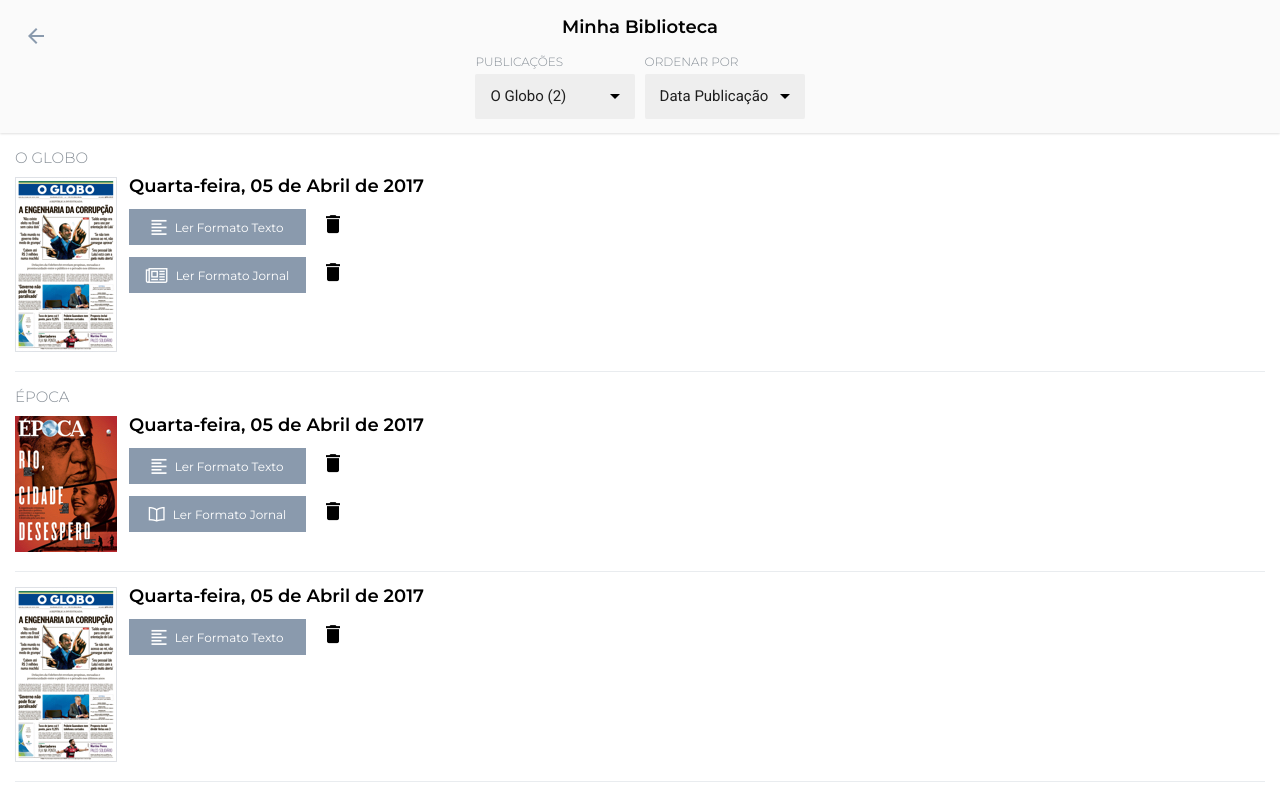
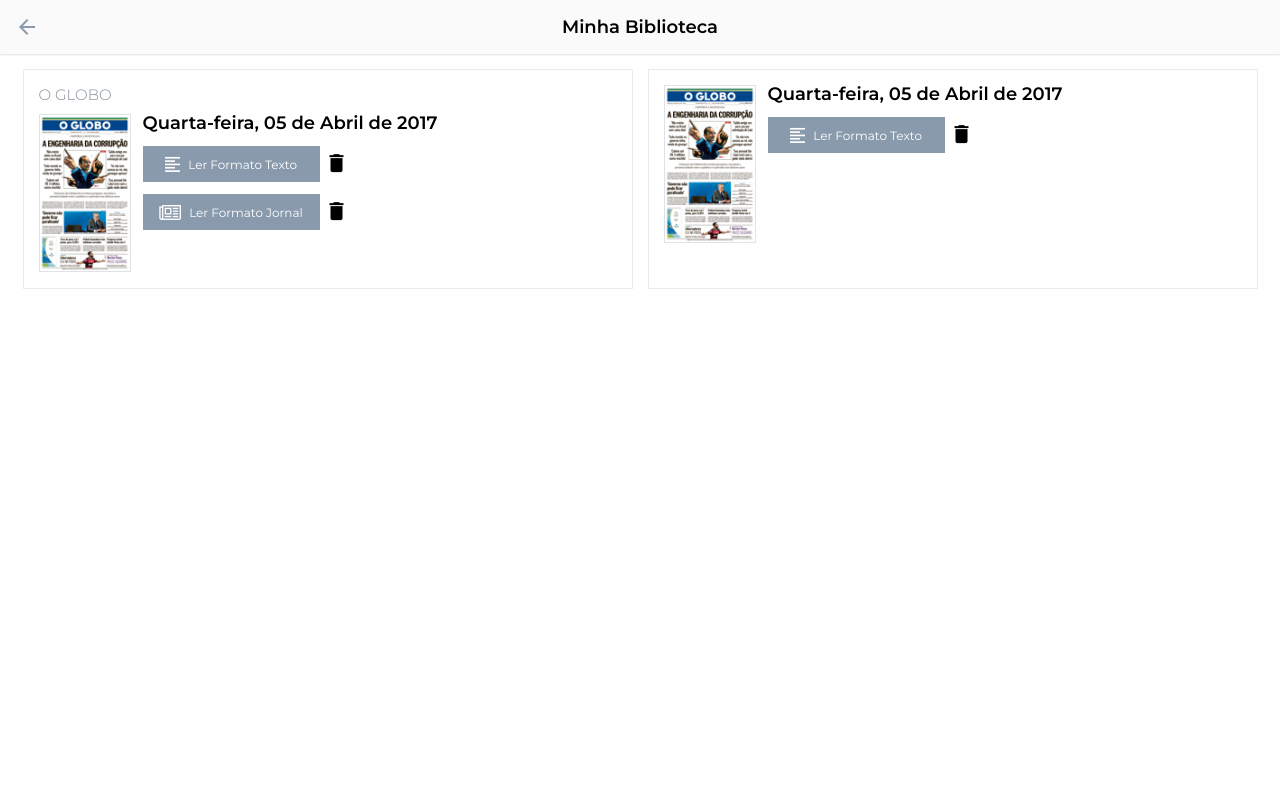
Before and after one commit to vinnycl/app-single-page-eg, a plain HTML site: page biblioteca.html in a window 1280 px wide. Drawn offline with nearby package versions, Linux system fonts and the light colour scheme; files whose address does not match are found by name.

Commit message:
ajuste na bilioteca

```diff
--- a/biblioteca.html
+++ b/biblioteca.html
@@ -12,6 +12,7 @@
 		<header class="biblioteca-pagina-header">
 			<h1>Minha Biblioteca</h1>
 			<a class="link-voltar" href="#"><span class="icon-seta-voltar"></span></a>
+			<!--
 			<div class="ordenacao publicacoes">
 				<span>PUBLICAÇÕES</span>
 				<ul class="lista-ordem">
@@ -37,11 +38,12 @@
 					</li>
 				</ul>
 			</div>
+			-->
 		</header>
 		<section class="biblioteca-pagina-section">
 
-			<ul class="biblioteca-lista">
-				<li class="conteudo-lista">
+			<ul class="biblioteca-lista selecionado globo">
+				<li class="conteudo-lista globo">
 					<ul>
 						<li class="titulo">O Globo</li>
 						<li class="capa">
@@ -52,7 +54,7 @@
 						<li class="botao-acao"><a class="botao-download" href="#"><span class="icon-modo-jornal"></span> Ler Formato Jornal</a><a class="botao-deletar" href=""><span class="icon-deletar"></span></a></li>
 					</ul>
 				</li>
-				<li class="conteudo-lista">
+				<li class="conteudo-lista epoca">
 					<ul>
 						<li class="titulo">Época</li>
 						<li class="capa">
@@ -63,7 +65,7 @@
 						<li class="botao-acao"><a class="botao-download" href="#"><span class="icon-revista"></span> Ler Formato Jornal</a><a class="botao-deletar" href=""><span class="icon-deletar"></span></a></li>
 					</ul>
 				</li>
-				<li class="conteudo-lista">
+				<li class="conteudo-lista globo">
 					<ul>
 						<li class="capa">
 							<img src="img/jornal.jpg">
--- a/css/main.css
+++ b/css/main.css
@@ -73,13 +73,13 @@
 	.escolha-download .unica-pagina-footer h2, .unica-pagina-footer h3 {margin-left: 70px;}
 }
 /* biblioteca */
-
-.biblioteca .biblioteca-pagina-header {background: #fafafa;box-shadow: 0 1px 2px 0 rgba(0, 0, 0, 0.12); position: relative;  text-align: center; padding: 0 15px; height: 133px;}
+body.biblioteca {padding-top: 54px; /* valor vai mudar quando seletores aparecer */}
+.biblioteca .biblioteca-pagina-header {background: #fafafa;box-shadow: 0 1px 2px 0 rgba(0, 0, 0, 0.12); position: relative;  text-align: center; padding: 0 15px ; position: fixed; top: 0; width: 100%;}
 .biblioteca .biblioteca-pagina-header h1 {margin: 0;font-size: 18px; font-weight: 600;color: #030303; padding: 16px 0;}
 .biblioteca .biblioteca-pagina-header .link-voltar {position: absolute; top: 15px; left: 10px; width: 24px; height: 24px;  padding: 4px; z-index: 13; }
 .biblioteca .biblioteca-pagina-header .link-voltar span {color: #8a9aad; font-size: 16px; line-height: 16px;}
 .biblioteca .biblioteca-pagina-header .ordenacao { display: inline-block; width: 48%; max-width: 160px;  }
-.biblioteca .biblioteca-pagina-header .ordenacao.publicacoes {margin-right: 5px;vertical-align: top;}
+.biblioteca .biblioteca-pagina-header .ordenacao.publicacoes {margin-right: 5px;vertical-align: top;margin-bottom: 15px;}
 .biblioteca .biblioteca-pagina-header .ordenacao span {display: block; text-transform: uppercase;color: #868e96;font-size: 12px;font-weight: 300;text-align: left; padding-bottom: 5px;}
 .biblioteca .biblioteca-pagina-header .ordenacao .lista-ordem {font-family: 'Roboto', sans-serif;}
 .biblioteca .biblioteca-pagina-header .ordenacao .lista-ordem .item-selecionado {border-radius: 2px;  font-size: 15px;line-height: 1.07; }
@@ -90,21 +90,39 @@
 .biblioteca .biblioteca-pagina-header .ordenacao .lista-ordem.ativo .item-selecionado a {background-color: #fafafa; border-bottom: 1px solid rgba(0, 0, 0, 0.12);}
 .biblioteca .biblioteca-pagina-header .ordenacao .lista-ordem.ativo .lista-selecionar a {padding: 14px 15px;color: rgba(0, 0, 0, 0.87); display: block; text-align: left;}
 .biblioteca .biblioteca-pagina-header .ordenacao .lista-ordem.ativo .lista-selecionar a.ativo {background-color: #eeeeee;font-weight: bold;}
-.biblioteca .biblioteca-pagina-section .biblioteca-lista .conteudo-lista {padding: 15px 0; margin: 0 15px; border-bottom: 1px solid #e9ecef; clear: both; overflow: hidden;}
+.biblioteca .biblioteca-pagina-section .biblioteca-lista .conteudo-lista {padding: 15px 0; margin: 0 15px; border: 1px solid transparent; border-bottom: 1px solid #e9ecef; clear: both; overflow: hidden;}
 .biblioteca .biblioteca-pagina-section .biblioteca-lista .conteudo-lista .titulo {font-size: 15px;font-weight: 300;color: #868e96;padding-bottom:10px; text-transform: uppercase; display: block;}
-.biblioteca .biblioteca-pagina-section .biblioteca-lista .conteudo-lista .capa {float: left; width: 102px; margin-right: 12px;}
+.biblioteca .biblioteca-pagina-section .biblioteca-lista .conteudo-lista .capa {float: left; width: 92px; margin-right: 12px;}
+.biblioteca .biblioteca-pagina-section .biblioteca-lista .conteudo-lista .capa img {width: 100%;}
 .biblioteca .biblioteca-pagina-section .biblioteca-lista .conteudo-lista .data {font-size: 18px;font-weight: 600;line-height: 1.11;color: #000000;display: block;}
 .biblioteca .biblioteca-pagina-section .biblioteca-lista .conteudo-lista .botao-acao { display: block; margin-top: 12px; }
-.biblioteca .biblioteca-pagina-section .biblioteca-lista .conteudo-lista .botao-acao .botao-download{background-color: #8a9aad; width: 177px; display: inline-block; padding: 11px 0; text-align: center;font-size: 12px;line-height: 12px;color: #ffffff;}
+.biblioteca .biblioteca-pagina-section .biblioteca-lista .conteudo-lista .botao-acao .botao-download{background-color: #8a9aad; width: 160px; display: inline-block; padding: 11px 0; text-align: center;font-size: 12px;line-height: 12px;color: #ffffff;}
 .biblioteca .biblioteca-pagina-section .biblioteca-lista .conteudo-lista .botao-acao .botao-download span {color: #fff; font-size: 15px; line-height:12px; position: relative; margin-right: 5px; display: inline-block; top: 2px;}
-.biblioteca .biblioteca-pagina-section .biblioteca-lista .conteudo-lista .botao-deletar {width: 24px; height: 24px; text-align: center;display: inline-block; margin-left: 15px;padding-top: 3px;}
+.biblioteca .biblioteca-pagina-section .biblioteca-lista .conteudo-lista .botao-deletar {width: 24px; height: 24px; text-align: center;display: inline-block; padding-top: 3px; position: relative; left: 5px; top: 2px;}
 .biblioteca .biblioteca-pagina-section .biblioteca-lista .conteudo-lista .botao-deletar span {font-size: 18px;}
 @media (max-width: 320px) {
 	.biblioteca .biblioteca-pagina-header .ordenacao .lista-ordem .item-selecionado a {font-size: 13px;}
 }
 @media (min-width: 768px) {
-	.biblioteca .biblioteca-pagina-header .link-voltar {left: 24px; top: 24px;}
+	.biblioteca .biblioteca-pagina-header .link-voltar {left: 15px; top: 15px;}
+	.biblioteca .biblioteca-pagina-section .biblioteca-lista .conteudo-lista {width: 50%; width: calc(50% - 15px); display: inline-block;border: 1px solid #e9ecef;padding: 15px;vertical-align: top;min-height: 220px;margin:0 7.5px 15px 7.5px;}
+	.biblioteca .biblioteca-pagina-section>ul { padding: 15px; font-size: 0px; }
+	.biblioteca .biblioteca-pagina-section .biblioteca-lista .conteudo-lista .botao-acao .botao-download {width: 177px;}
 }
+
+
+
+.biblioteca .biblioteca-pagina-section .biblioteca-lista.selecionado .conteudo-lista {
+	display: none;
+}
+
+/* repetir essa lógica com os outros produtos */
+
+.biblioteca .biblioteca-pagina-section .biblioteca-lista.selecionado.globo .conteudo-lista.globo {
+	display: inline-block;
+}
+
+
 /* ==========================================================================
 	Status
 	========================================================================== */
```
